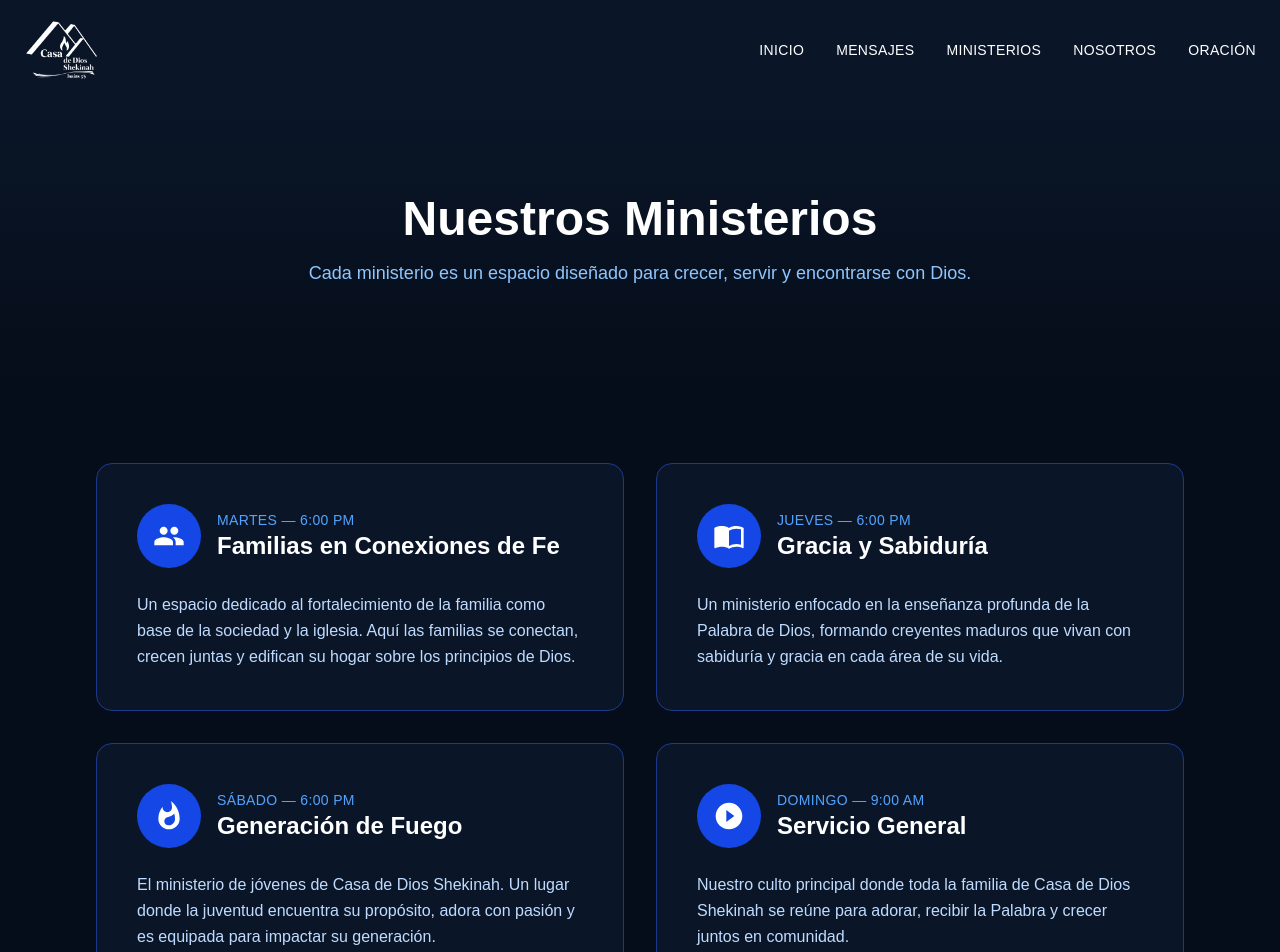
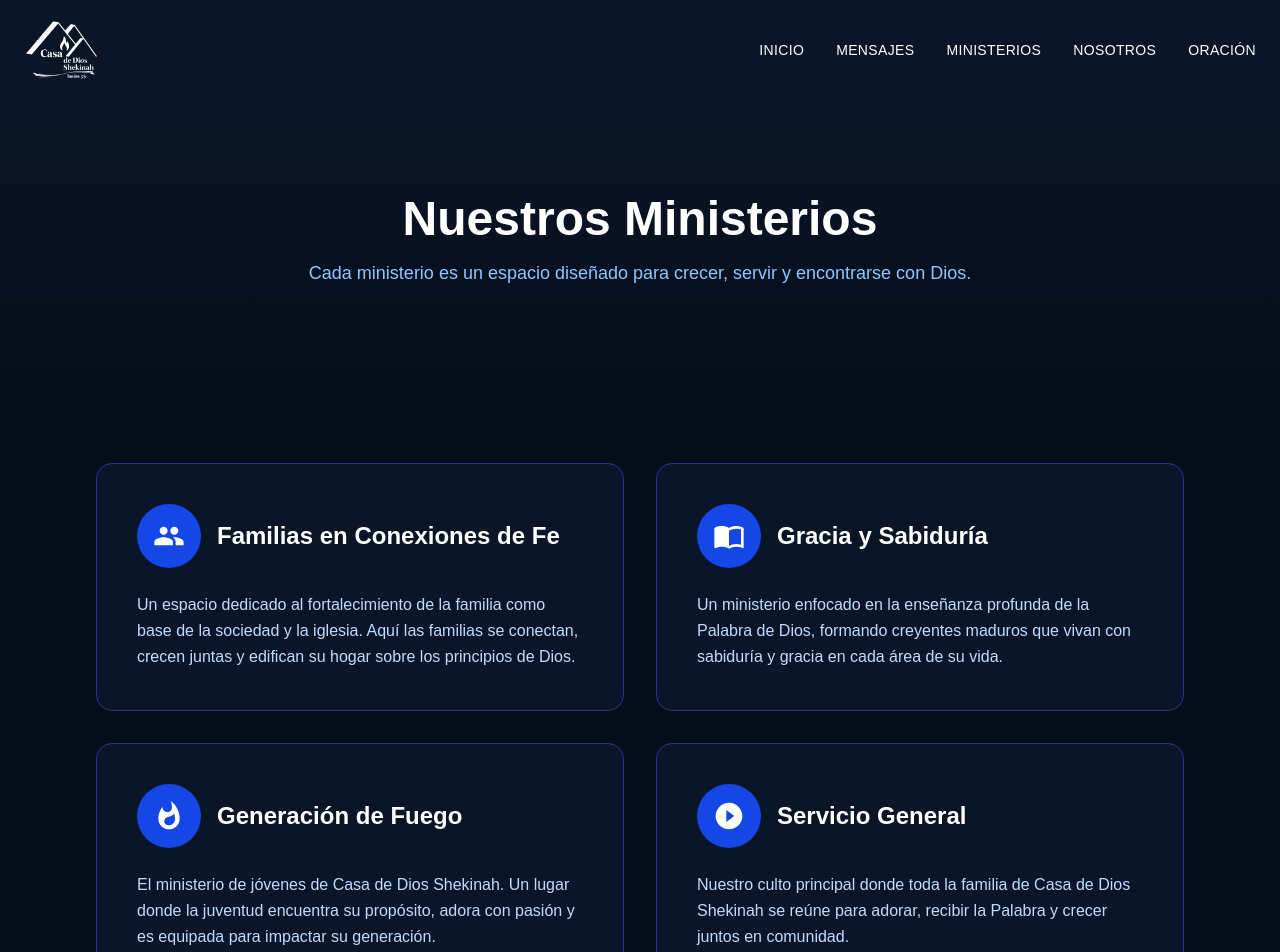
Before and after one commit to Sosagz09/shekinah-church, a Next.js app: page /ministerios in a window 1280 px wide. Shown: the top 952 px of the page. Built offline with nearby package versions, Linux system fonts and the light colour scheme.

Commit message:
horarios eliminados por redundancia en textos y secciones

```diff
--- a/src/app/ministerios/page.js
+++ b/src/app/ministerios/page.js
@@ -4,25 +4,21 @@ export default function Ministerios() {
   const ministerios = [
     {
       titulo: "Familias en Conexiones de Fe",
-      horario: "Martes — 6:00 PM",
       icono: "M16 11c1.66 0 2.99-1.34 2.99-3S17.66 5 16 5c-1.66 0-3 1.34-3 3s1.34 3 3 3zm-8 0c1.66 0 2.99-1.34 2.99-3S9.66 5 8 5C6.34 5 5 6.34 5 8s1.34 3 3 3zm0 2c-2.33 0-7 1.17-7 3.5V19h14v-2.5c0-2.33-4.67-3.5-7-3.5zm8 0c-.29 0-.62.02-.97.05 1.16.84 1.97 1.97 1.97 3.45V19h6v-2.5c0-2.33-4.67-3.5-7-3.5z",
       desc: "Un espacio dedicado al fortalecimiento de la familia como base de la sociedad y la iglesia. Aquí las familias se conectan, crecen juntas y edifican su hogar sobre los principios de Dios.",
     },
     {
       titulo: "Gracia y Sabiduría",
-      horario: "Jueves — 6:00 PM",
       icono: "M21 5c-1.11-.35-2.33-.5-3.5-.5-1.95 0-4.05.4-5.5 1.5-1.45-1.1-3.55-1.5-5.5-1.5S2.45 4.9 1 6v14.65c0 .25.25.5.5.5.1 0 .15-.05.25-.05C3.1 20.45 5.05 20 6.5 20c1.95 0 4.05.4 5.5 1.5 1.35-.85 3.8-1.5 5.5-1.5 1.65 0 3.35.3 4.75 1.05.1.05.15.05.25.05.25 0 .5-.25.5-.5V6c-.6-.45-1.25-.75-2-1zm0 13.5c-1.1-.35-2.3-.5-3.5-.5-1.7 0-4.15.65-5.5 1.5V8c1.35-.85 3.8-1.5 5.5-1.5 1.2 0 2.4.15 3.5.5v11.5z",
       desc: "Un ministerio enfocado en la enseñanza profunda de la Palabra de Dios, formando creyentes maduros que vivan con sabiduría y gracia en cada área de su vida.",
     },
     {
       titulo: "Generación de Fuego",
-      horario: "Sábado — 6:00 PM",
       icono: "M13.5 0.67s.74 2.65.74 4.8c0 2.06-1.35 3.73-3.41 3.73-2.07 0-3.63-1.67-3.63-3.73l.03-.36C5.21 7.51 4 10.62 4 14c0 4.42 3.58 8 8 8s8-3.58 8-8C20 8.61 17.41 3.8 13.5 0.67zM11.71 19c-1.78 0-3.22-1.4-3.22-3.14 0-1.62 1.05-2.76 2.81-3.12 1.77-.36 3.6-1.21 4.62-2.58.39 1.29.59 2.65.59 4.04 0 2.65-2.15 4.8-4.8 4.8z",
       desc: "El ministerio de jóvenes de Casa de Dios Shekinah. Un lugar donde la juventud encuentra su propósito, adora con pasión y es equipada para impactar su generación.",
     },
     {
       titulo: "Servicio General",
-      horario: "Domingo — 9:00 AM",
       icono: "M12 2C6.48 2 2 6.48 2 12s4.48 10 10 10 10-4.48 10-10S17.52 2 12 2zm-2 14.5v-9l6 4.5-6 4.5z",
       desc: "Nuestro culto principal donde toda la familia de Casa de Dios Shekinah se reúne para adorar, recibir la Palabra y crecer juntos en comunidad.",
     },
```
